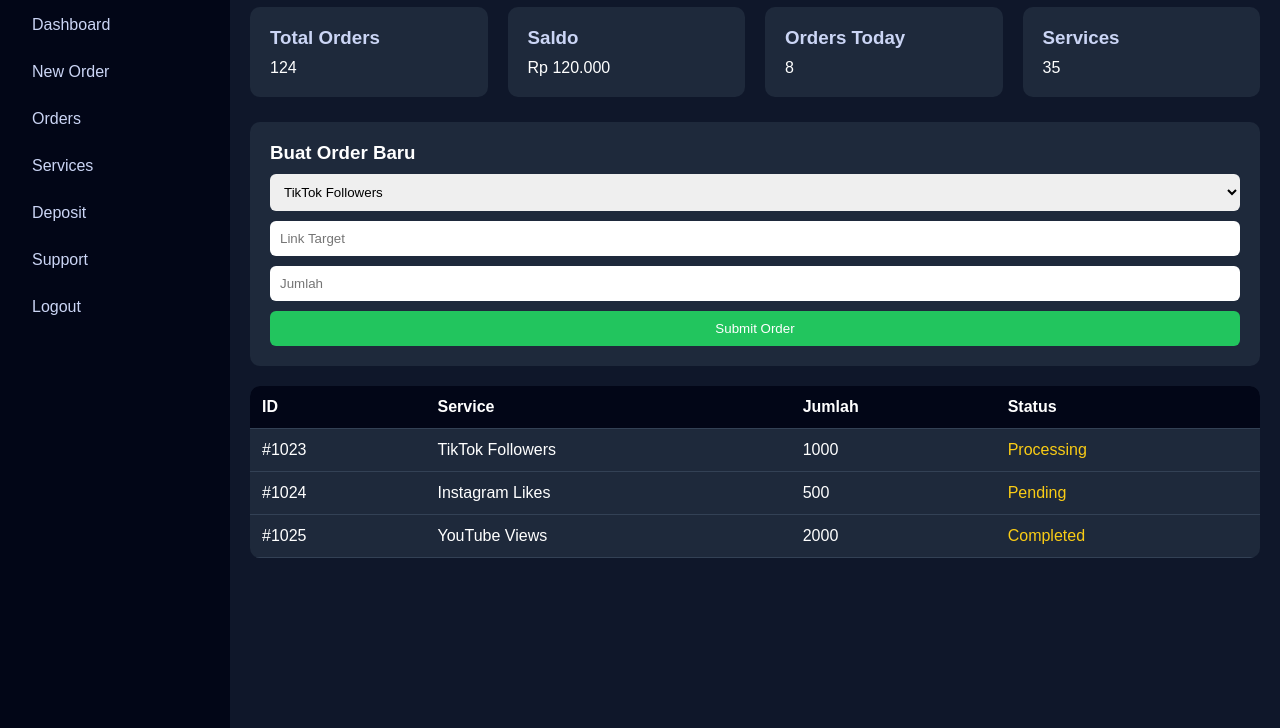
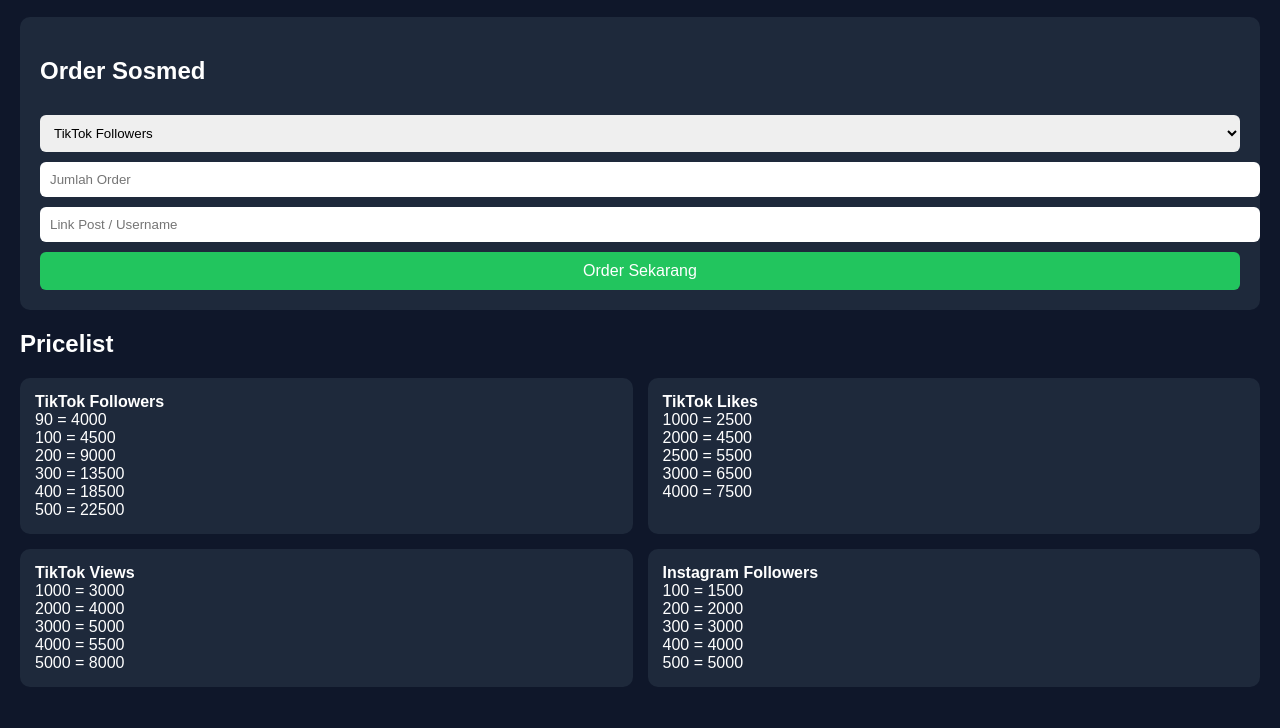
Before and after one commit to komengbapak734-cmyk/Poker-store-list-harga-suntik-all-sosmed, a plain HTML site: page index.html in a window 1280 px wide. Shown: the part 72-800 px from the top of the page. Drawn offline with Linux system fonts and the light colour scheme.

Commit message:
Add files via upload

```diff
--- a/index.html
+++ b/index.html
@@ -1,99 +1,30 @@
 <!DOCTYPE html>
-<html lang="id">
+<html>
 <head>
-<meta charset="UTF-8">
-<meta name="viewport" content="width=device-width, initial-scale=1.0">
 <title>PokerSMM Panel</title>
 
 <style>
 
-*{
+body{
+font-family:Arial;
+background:#0f172a;
+color:white;
 margin:0;
-padding:0;
-box-sizing:border-box;
-font-family:Arial;
 }
 
-body{
-display:flex;
-background:#0f172a;
-color:white;
+header{
+background:#1e293b;
+padding:20px;
+text-align:center;
+font-size:25px;
+font-weight:bold;
 }
 
-/* SIDEBAR */
-
-.sidebar{
-width:230px;
-height:100vh;
-background:#020617;
+.container{
 padding:20px;
 }
 
-.logo{
-font-size:22px;
-font-weight:bold;
-color:#22c55e;
-margin-bottom:30px;
-}
-
-.menu a{
-display:block;
-color:#cbd5f5;
-text-decoration:none;
-padding:12px;
-margin:5px 0;
-border-radius:6px;
-}
-
-.menu a:hover{
-background:#1e293b;
-}
-
-/* MAIN */
-
-.main{
-flex:1;
-padding:20px;
-}
-
-/* NAVBAR */
-
-.navbar{
-display:flex;
-justify-content:space-between;
-align-items:center;
-margin-bottom:25px;
-}
-
-.user{
-background:#1e293b;
-padding:8px 15px;
-border-radius:6px;
-}
-
-/* CARDS */
-
-.cards{
-display:grid;
-grid-template-columns:repeat(auto-fit,minmax(200px,1fr));
-gap:20px;
-margin-bottom:25px;
-}
-
 .card{
-background:#1e293b;
-padding:20px;
-border-radius:10px;
-}
-
-.card h3{
-margin-bottom:10px;
-color:#cbd5f5;
-}
-
-/* ORDER FORM */
-
-.order{
 background:#1e293b;
 padding:20px;
 border-radius:10px;
@@ -104,43 +35,31 @@
 width:100%;
 padding:10px;
 margin-top:10px;
+border-radius:6px;
 border:none;
-border-radius:6px;
 }
 
 button{
 margin-top:10px;
 padding:10px;
-width:100%;
+background:#22c55e;
 border:none;
-background:#22c55e;
 color:white;
 border-radius:6px;
-cursor:pointer;
+width:100%;
+font-size:16px;
 }
 
-/* TABLE */
-
-table{
-width:100%;
-border-collapse:collapse;
-background:#1e293b;
-border-radius:10px;
-overflow:hidden;
+.pricelist{
+display:grid;
+grid-template-columns:1fr 1fr;
+gap:15px;
 }
 
-th,td{
-padding:12px;
-text-align:left;
-border-bottom:1px solid #334155;
-}
-
-th{
-background:#020617;
-}
-
-.status{
-color:#facc15;
+.pricebox{
+background:#1e293b;
+padding:15px;
+border-radius:10px;
 }
 
 </style>
@@ -148,117 +67,91 @@
 
 <body>
 
-<div class="sidebar">
+<header>PokerSMM Panel</header>
 
-<div class="logo">PokerSMM</div>
+<div class="container">
 
-<div class="menu">
+<div class="card">
 
-<a href="#">Dashboard</a>
-<a href="#">New Order</a>
-<a href="#">Orders</a>
-<a href="#">Services</a>
-<a href="#">Deposit</a>
-<a href="#">Support</a>
-<a href="#">Logout</a>
+<h2>Order Sosmed</h2>
+
+<select id="service">
+<option>TikTok Followers</option>
+<option>TikTok Likes</option>
+<option>TikTok Views</option>
+<option>Instagram Followers</option>
+<option>Instagram Likes</option>
+<option>Pengikut Saluran</option>
+</select>
+
+<input id="jumlah" placeholder="Jumlah Order">
+
+<input id="link" placeholder="Link Post / Username">
+
+<button onclick="order()">Order Sekarang</button>
+
+</div>
+
+<h2>Pricelist</h2>
+
+<div class="pricelist">
+
+<div class="pricebox">
+<b>TikTok Followers</b><br>
+90 = 4000<br>
+100 = 4500<br>
+200 = 9000<br>
+300 = 13500<br>
+400 = 18500<br>
+500 = 22500
+</div>
+
+<div class="pricebox">
+<b>TikTok Likes</b><br>
+1000 = 2500<br>
+2000 = 4500<br>
+2500 = 5500<br>
+3000 = 6500<br>
+4000 = 7500
+</div>
+
+<div class="pricebox">
+<b>TikTok Views</b><br>
+1000 = 3000<br>
+2000 = 4000<br>
+3000 = 5000<br>
+4000 = 5500<br>
+5000 = 8000
+</div>
+
+<div class="pricebox">
+<b>Instagram Followers</b><br>
+100 = 1500<br>
+200 = 2000<br>
+300 = 3000<br>
+400 = 4000<br>
+500 = 5000
+</div>
 
 </div>
 
 </div>
 
-<div class="main">
+<script>
 
-<div class="navbar">
+function order(){
 
-<h2>Dashboard</h2>
+var service=document.getElementById("service").value
+var jumlah=document.getElementById("jumlah").value
+var link=document.getElementById("link").value
 
-<div class="user">
-Farid
-</div>
+var pesan="Order PokerSMM%0AService: "+service+"%0AJumlah: "+jumlah+"%0ALink: "+link
 
-</div>
+window.open("https://wa.me/6280000000000?text="+pesan)
 
-<!-- STATS -->
+}
 
-<div class="cards">
-
-<div class="card">
-<h3>Total Orders</h3>
-<p>124</p>
-</div>
-
-<div class="card">
-<h3>Saldo</h3>
-<p>Rp 120.000</p>
-</div>
-
-<div class="card">
-<h3>Orders Today</h3>
-<p>8</p>
-</div>
-
-<div class="card">
-<h3>Services</h3>
-<p>35</p>
-</div>
-
-</div>
-
-<!-- ORDER FORM -->
-
-<div class="order">
-
-<h3>Buat Order Baru</h3>
-
-<select>
-<option>TikTok Followers</option>
-<option>Instagram Likes</option>
-<option>YouTube Views</option>
-</select>
-
-<input placeholder="Link Target">
-
-<input placeholder="Jumlah">
-
-<button>Submit Order</button>
-
-</div>
-
-<!-- ORDER TABLE -->
-
-<table>
-
-<tr>
-<th>ID</th>
-<th>Service</th>
-<th>Jumlah</th>
-<th>Status</th>
-</tr>
-
-<tr>
-<td>#1023</td>
-<td>TikTok Followers</td>
-<td>1000</td>
-<td class="status">Processing</td>
-</tr>
-
-<tr>
-<td>#1024</td>
-<td>Instagram Likes</td>
-<td>500</td>
-<td class="status">Pending</td>
-</tr>
-
-<tr>
-<td>#1025</td>
-<td>YouTube Views</td>
-<td>2000</td>
-<td class="status">Completed</td>
-</tr>
-
-</table>
-
-</div>
+</script>
 
 </body>
 </html>
```
